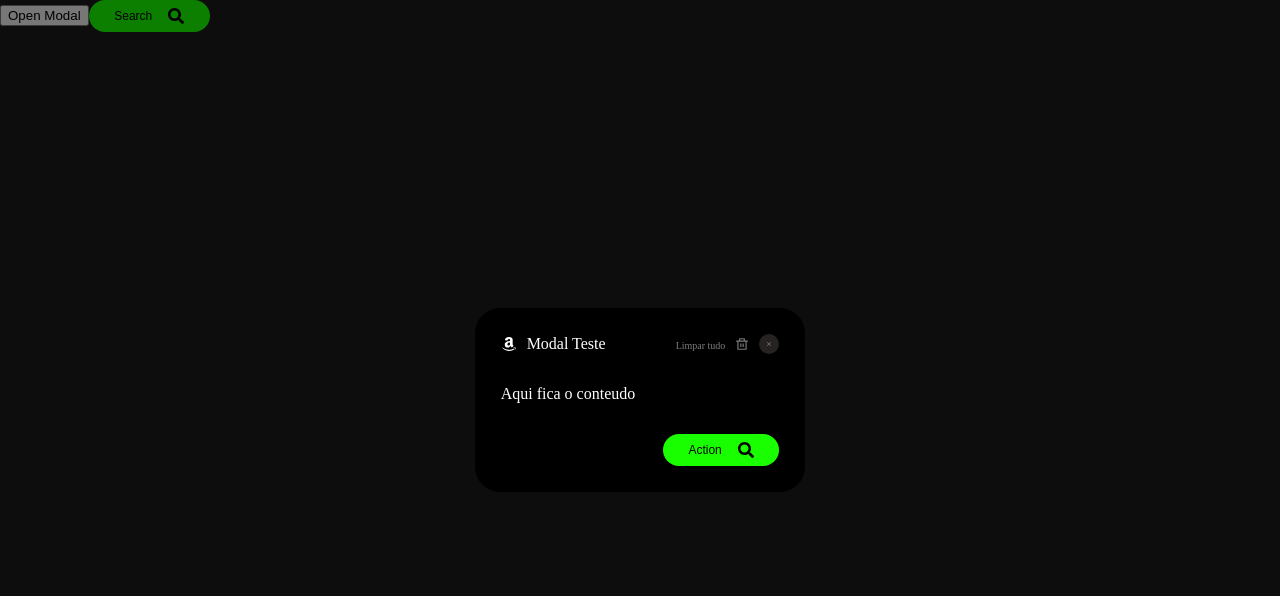
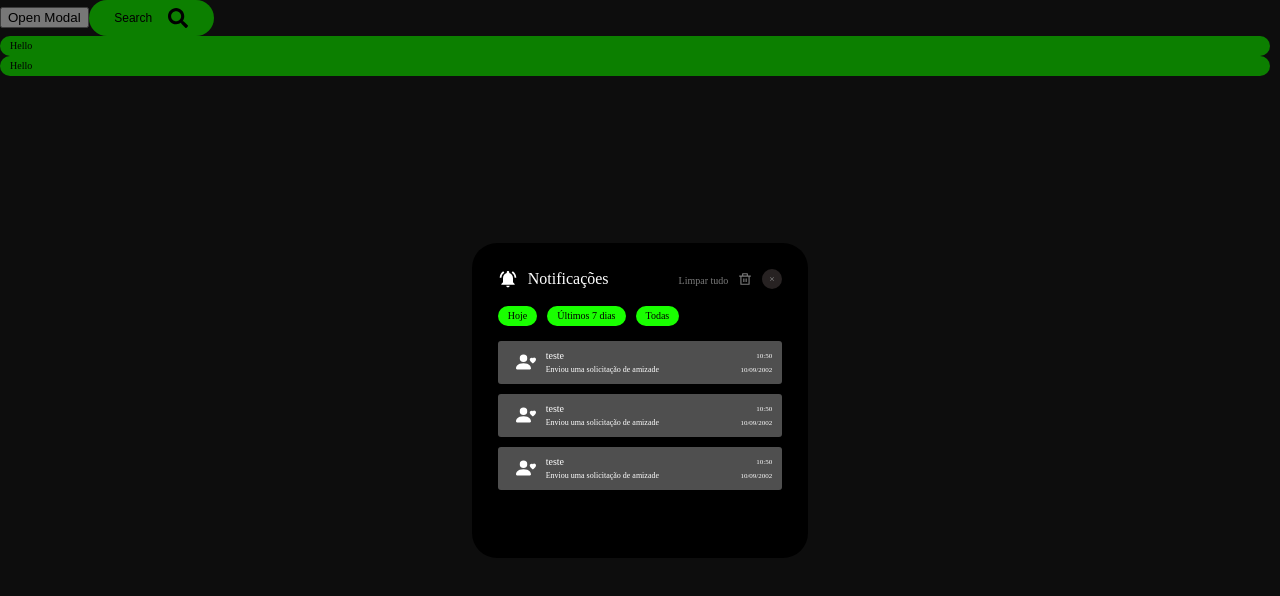
Before and after one commit to Cross-Game/front-end, a React (Create React App) app in the folder cross-game/: page /teste in a window 1280 px wide. Both pictures are taken after a click on the button "Open Modal". Shown: the top 596 px of the page. Built offline with nearby package versions, Linux system fonts and the light colour scheme.

Commit message:
Add Modal de Notificacao

```diff
--- a/cross-game/src/components/Modal/modal.css
+++ b/cross-game/src/components/Modal/modal.css
@@ -60,7 +60,7 @@
   }
 
   svg {
-    font-size: 16px;
+    font-size: 20px;
   }
 
   .clear-all img {
--- /dev/null
+++ b/cross-game/src/components/Notification/cardNotification.jsx
@@ -0,0 +1,31 @@
+
+import React from "react";
+import "../../assets/global.css";
+import "../Notification/notification.css";
+
+
+function CardNotification(props) {
+    const {icon, title, message, date, time, temFooter, children} = props;
+
+    return (
+        <div className="cardNotification">
+            <div className="content">
+            {icon && <span className="icon">{icon}</span>}
+                <div className="group-body">
+                    <p className="title-notification">{title}</p>
+                    <p className="message">{message}</p>
+                </div>
+                <div className="datetime">
+                <p>{date}</p> <br></br>
+                <p>{time}</p>
+                </div>
+            </div>
+            {temFooter && (
+            <div className="footer">{children}
+            </div>
+            )}
+        </div>
+    );
+  }
+
+  export default CardNotification;
--- /dev/null
+++ b/cross-game/src/components/Notification/index.jsx
@@ -0,0 +1,39 @@
+import React from "react";
+import "../../assets/global.css";
+import { MdNotificationsActive as MdNotificationsActive } from 'react-icons/md';
+import "../Notification/notification.css";
+import Modal from "../Modal";
+import Tag from "../Tag";
+import CardNotification from "./cardNotification";
+
+import {BsPersonHeart as BsPersonHeart } from 'react-icons/bs';
+import {BsFillCalendarFill} from 'react-icons/bs';
+import {MdGroups as MdGroups} from 'react-icons/md';
+import {HiClock as HiClock} from 'react-icons/hi';
+
+
+function Notification() {
+  return (
+    <Modal
+          // onClose={handleCloseModal}
+          title="Notificações"
+          clearAll={true}
+          icon={<MdNotificationsActive />}
+          ativarBotao={false}
+        >
+            <div>
+            <div className="subtitle">
+              <Tag text='Hoje'/> <Tag text='Últimos 7 dias'/> <Tag text='Todas'/>
+            </div>
+
+            <div className="container">
+              <CardNotification title='teste' icon={<BsPersonHeart />} message='Enviou uma solicitação de amizade' date='10/09/2002' time='10:50'/>
+              <CardNotification title='teste' icon={<BsPersonHeart />} message='Enviou uma solicitação de amizade' date='10/09/2002' time='10:50'/>
+              <CardNotification title='teste' icon={<BsPersonHeart />} message='Enviou uma solicitação de amizade' date='10/09/2002' time='10:50'/>
+            </div>
+            </div>
+        </Modal>
+  );
+}
+
+export default Notification;
--- /dev/null
+++ b/cross-game/src/components/Notification/notification.css
@@ -0,0 +1,49 @@
+.subtitle {
+  display: flex;
+  margin-top: -15px;
+  margin-bottom: 15px;
+}
+
+
+.cardNotification {
+  background-color: #4F4F4F;
+  margin: 10px 0;
+  padding: 10px;
+  border-radius: 3px;
+}
+
+.content {
+  display: flex;
+}
+
+.icon {
+  width: auto;
+  height: auto;
+}
+
+.group-body {
+  margin: 0 10px;
+}
+
+
+.title-notification {
+  font-size: 10px;
+  margin-bottom: 5px;
+}
+
+.message {
+  font-size: 8px;
+  font-family: 'Krona One'
+}
+
+.datetime {
+  display: flex;
+  flex-direction: column-reverse;
+  /* margin: auto; */
+  margin-left: auto;
+  font-size: 7px;
+  font-family: 'Krona One';
+  font-weight: 200;
+  align-items: flex-end;
+  width: 60px;
+}
--- /dev/null
+++ b/cross-game/src/components/Tag/index.jsx
@@ -0,0 +1,13 @@
+import React from "react";
+import "../../assets/global.css";
+import "../Tag/tag.css";
+
+
+function Tag(props) {
+  const {text} = props;
+  return (
+    <p className="tag">{text}</p>
+  );
+}
+
+export default Tag;
--- /dev/null
+++ b/cross-game/src/components/Tag/tag.css
@@ -0,0 +1,10 @@
+.tag {
+  font-family: "Krona One";
+  color: black;
+  font-size: 10px;
+  padding: 5px 10px;
+  display: flex;
+  background-color: #19FF00;
+  border-radius: 25px;
+  margin-right: 10px;
+}
--- a/cross-game/src/pages/Teste/index.jsx
+++ b/cross-game/src/pages/Teste/index.jsx
@@ -1,8 +1,11 @@
 import React, { useState } from "react";
 import Modal from '../../components/Modal';
-import { FaAmazon as FaAmazon } from 'react-icons/fa';
 import { FaSearch as FaSearch } from 'react-icons/fa';
 import Button from '../../components/Button'
+import Tag from '../../components/Tag'
+import { MdNotificationsActive as MdNotificationsActive } from 'react-icons/md';
+import Notification from '../../components/Notification';
+
 
 function Teste() {
   const [showModal, setShowModal] = useState(false);
@@ -19,21 +22,24 @@ function Teste() {
     <div>
       <button onClick={handleOpenModal}>Open Modal</button>
       {showModal && (
-        <Modal
-          onClose={handleCloseModal}
-          title="Modal Teste"
-          clearAll={true}
-          icon={<FaAmazon />}
-          ativarBotao={true}
-          textButton="Action"
-          iconButton={<FaSearch/>}
-        >
-            <div>
-            <p>Aqui fica o conteudo</p>
-            </div>
-        </Modal>
+        <Notification/>
+        // <Modal
+        //   onClose={handleCloseModal}
+        //   title="Notificações"
+        //   clearAll={true}
+        //   icon={<MdNotificationsActive />}
+        //   ativarBotao={true}
+        //   textButton="Action"
+        //   iconButton={<FaSearch/>}
+        // >
+        //     <div>Teste</div>
+        //     <div>
+        //     <p>Aqui fica o conteudo</p>
+        //     </div>
+        // </Modal>
       )}
         <Button text="Search" icon={<FaSearch />} />
+        <Tag text='Hello'/> <Tag text='Hello'/>
     </div>
   );
 }
```
Also changed, not shown: cross-game/src/components/Modal/index.jsx (line endings or trailing spaces).
